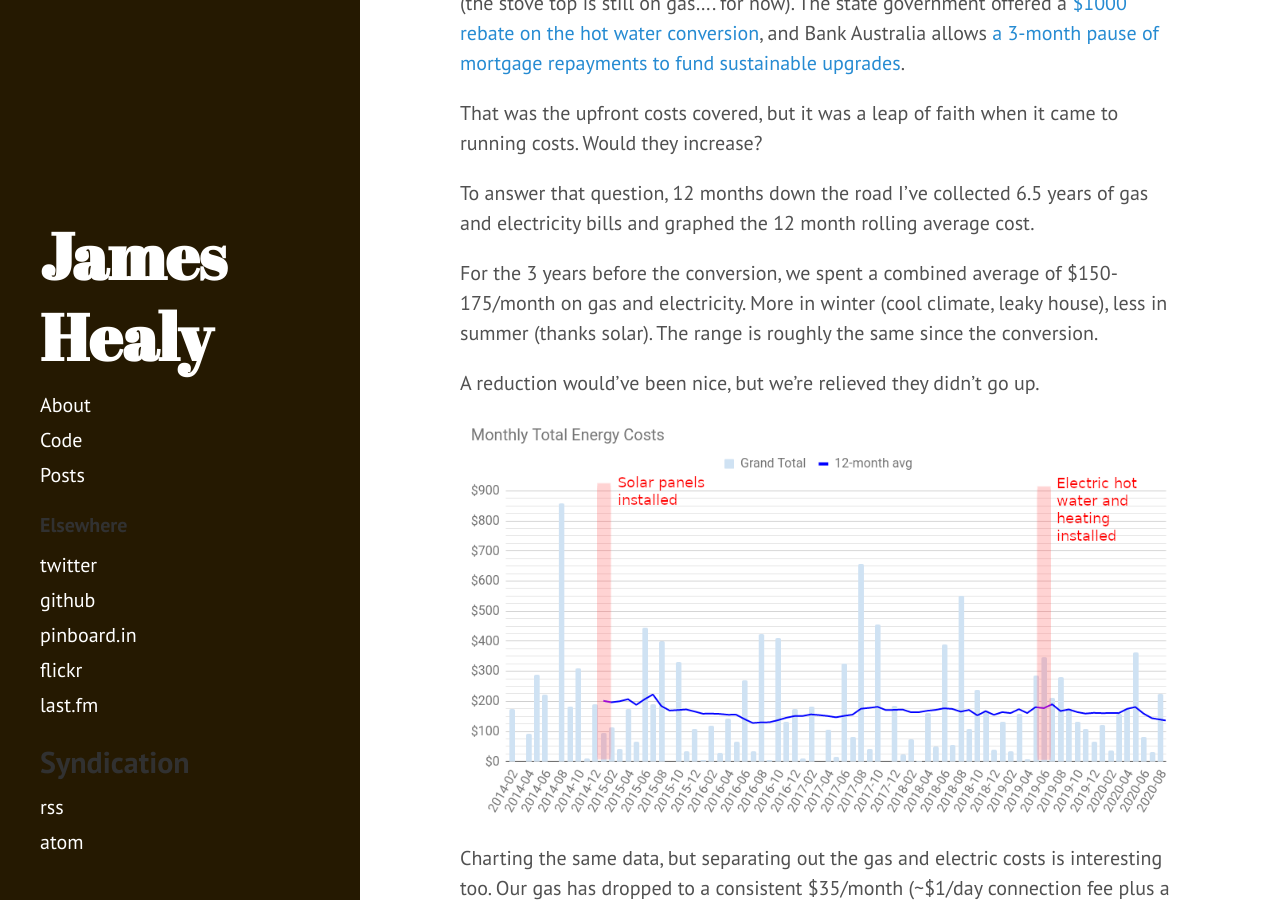
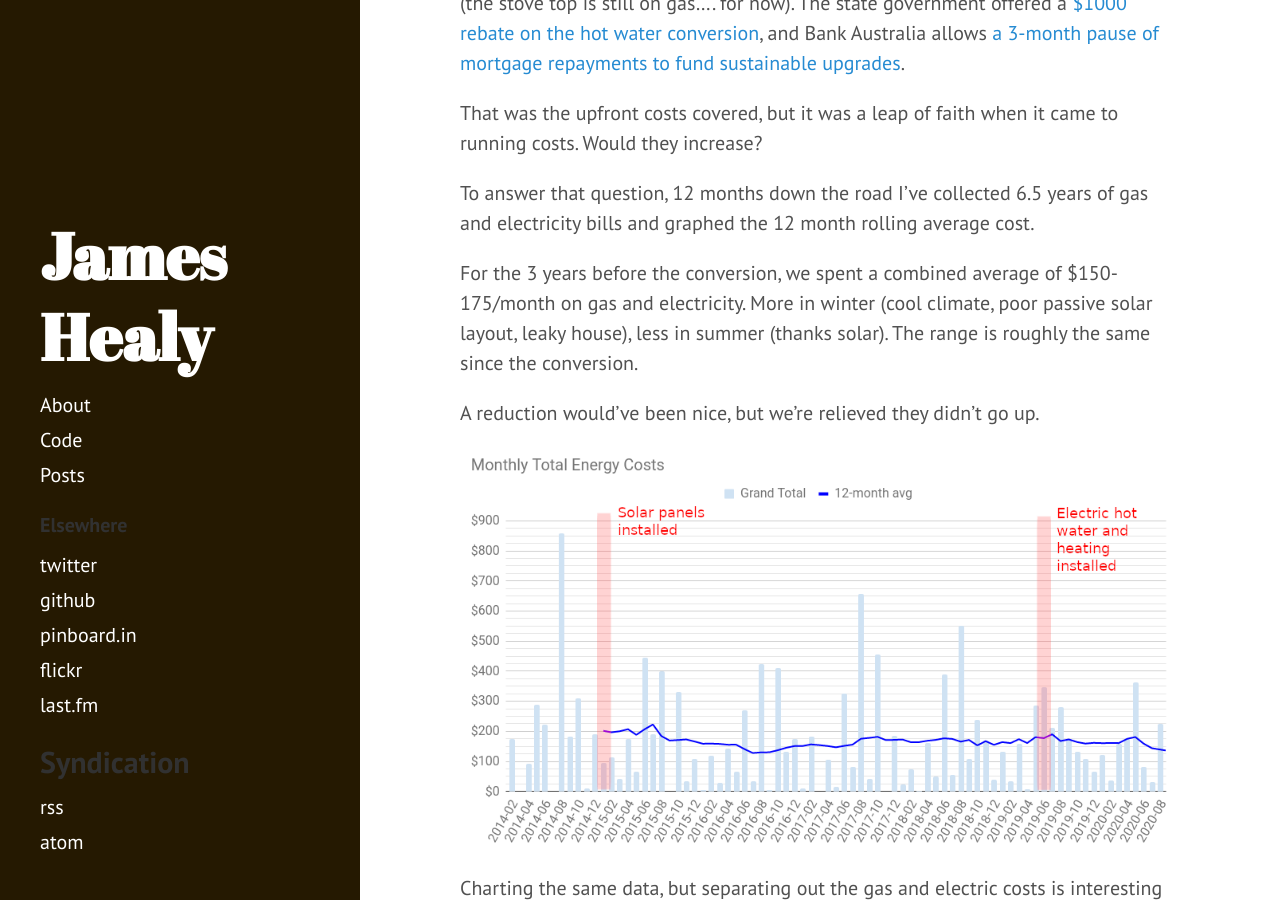
Before and after one commit to yob/yob.github.com, a Jekyll site: the page built from _posts/2020-08-23-twelve-months-of-electric-heating.markdown, in a window 1280 px wide and 900 px high, scrolled down 782 px. Built offline with Jekyll 4.4.1, drawn with Linux system fonts in a browser that asks for light colours.

Commit message:
mention poor solar layout

```diff
--- a/_posts/2020-08-23-twelve-months-of-electric-heating.markdown
+++ b/_posts/2020-08-23-twelve-months-of-electric-heating.markdown
@@ -37,9 +37,9 @@ To answer that question, 12 months down the road I've collected 6.5 years of
 gas and electricity bills and graphed the 12 month rolling average cost.
 
 For the 3 years before the conversion, we spent a combined average of
-$150-175/month on gas and electricity. More in winter (cool climate, leaky
-house), less in summer (thanks solar). The range is roughly the same since the
-conversion.
+$150-175/month on gas and electricity. More in winter (cool climate, poor
+passive solar layout, leaky house), less in summer (thanks solar). The range is
+roughly the same since the conversion.
 
 A reduction would've been nice, but we're relieved they didn't go up.
 
```
